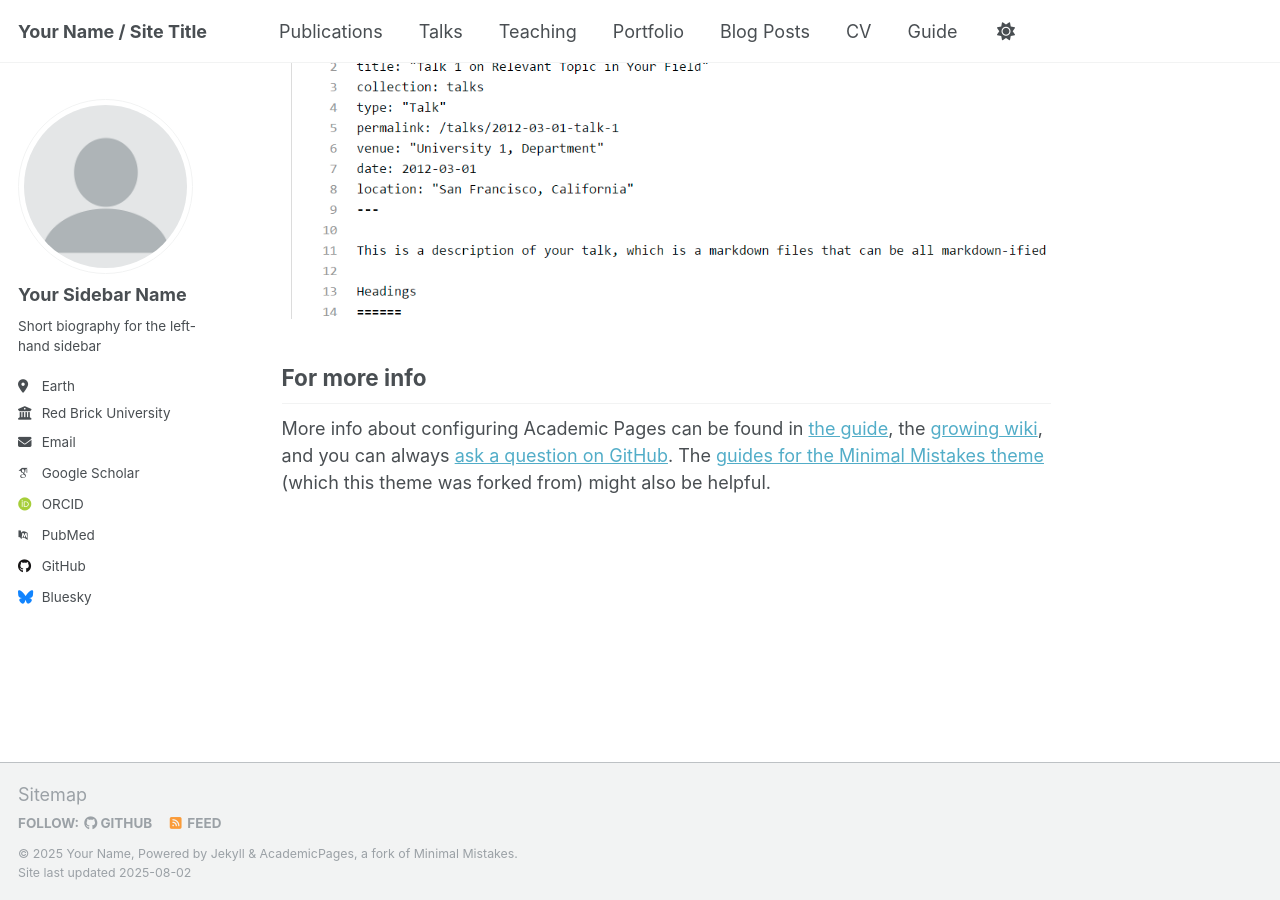
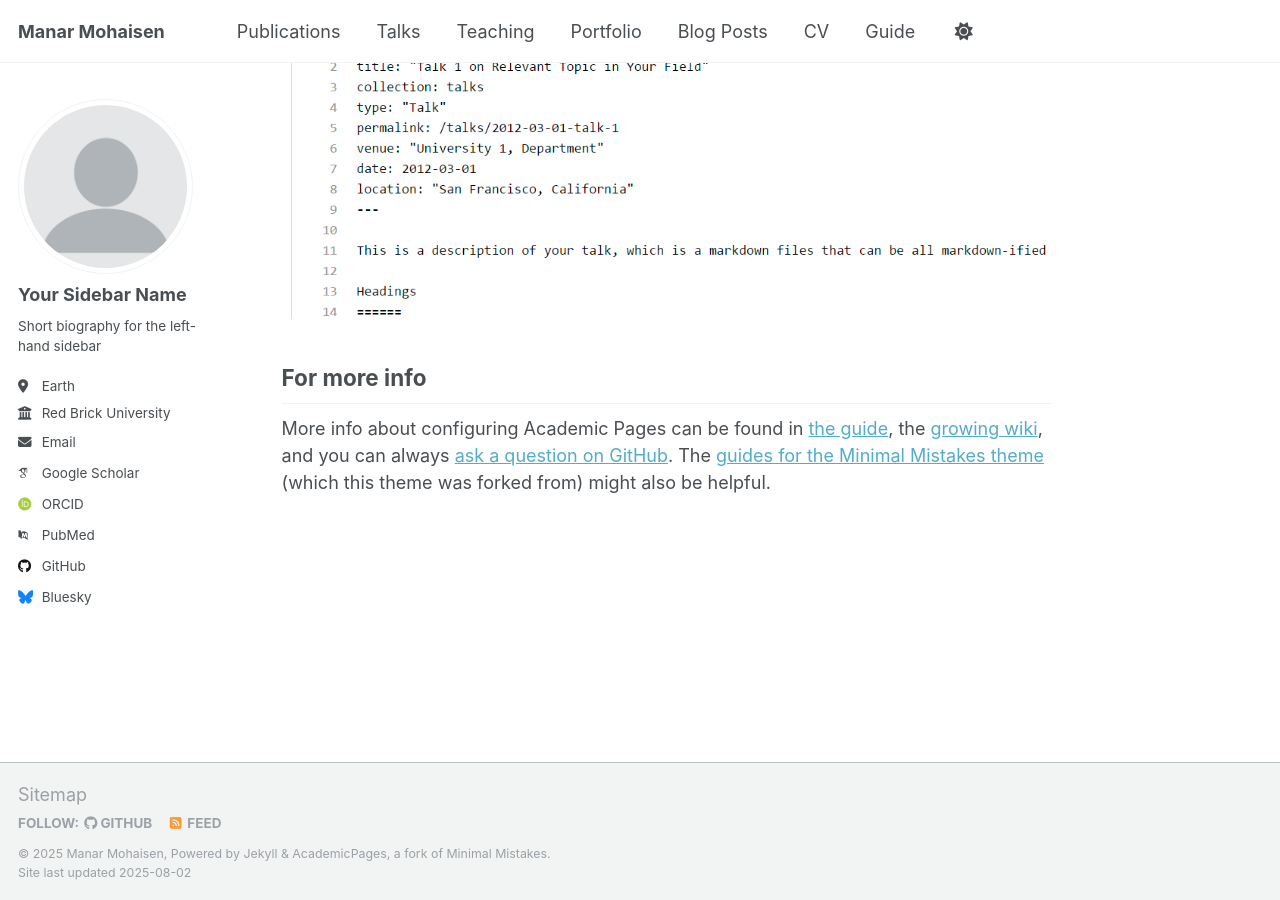
Before and after one commit to manarmohaisen/manarmohaisen.github.io, a Jekyll site: the page built from _pages/about.md, in a window 1280 px wide and 900 px high, scrolled down 2880 px. Built offline with Jekyll 4.4.1, drawn with Linux system fonts in a browser that asks for light colours; some web fonts are replaced; a script that is not in the unit is left out.

Commit message:
Update _config.yml

```diff
--- a/_config.yml
+++ b/_config.yml
@@ -9,13 +9,13 @@
 # Basic Site Settings
 locale                   : "en-US"
 site_theme               : "default"
-title                    : "Your Name / Site Title"
+title                    : "Manar Mohaisen"
 title_separator          : "-"
-name                     : &name "Your Name"
+name                     : &name "Manar Mohaisen"
 description              : &description "personal description"
-url                      : https://academicpages.github.io # the base hostname & protocol for your site e.g. "https://[your GitHub username].github.io" or if you already have some other page hosted on Github then use "https://[your GitHub username].github.io/[Your Repo Name]"
+url                      : https://manarmohaisen.github.io # the base hostname & protocol for your site e.g. "https://[your GitHub username].github.io" or if you already have some other page hosted on Github then use "https://[your GitHub username].github.io/[Your Repo Name]"
 baseurl                  : "" # the subpath of your site, e.g. "/blog"
-repository               : "academicpages/academicpages.github.io"
+repository               : "manarmohaisen/manarmohaisen.github.io"
 
 # Site Author - The following control what appear as part of the author content on the side bar.
 #               If a field is blank the icon and link will not appear, otherwise it will be shown.
```
